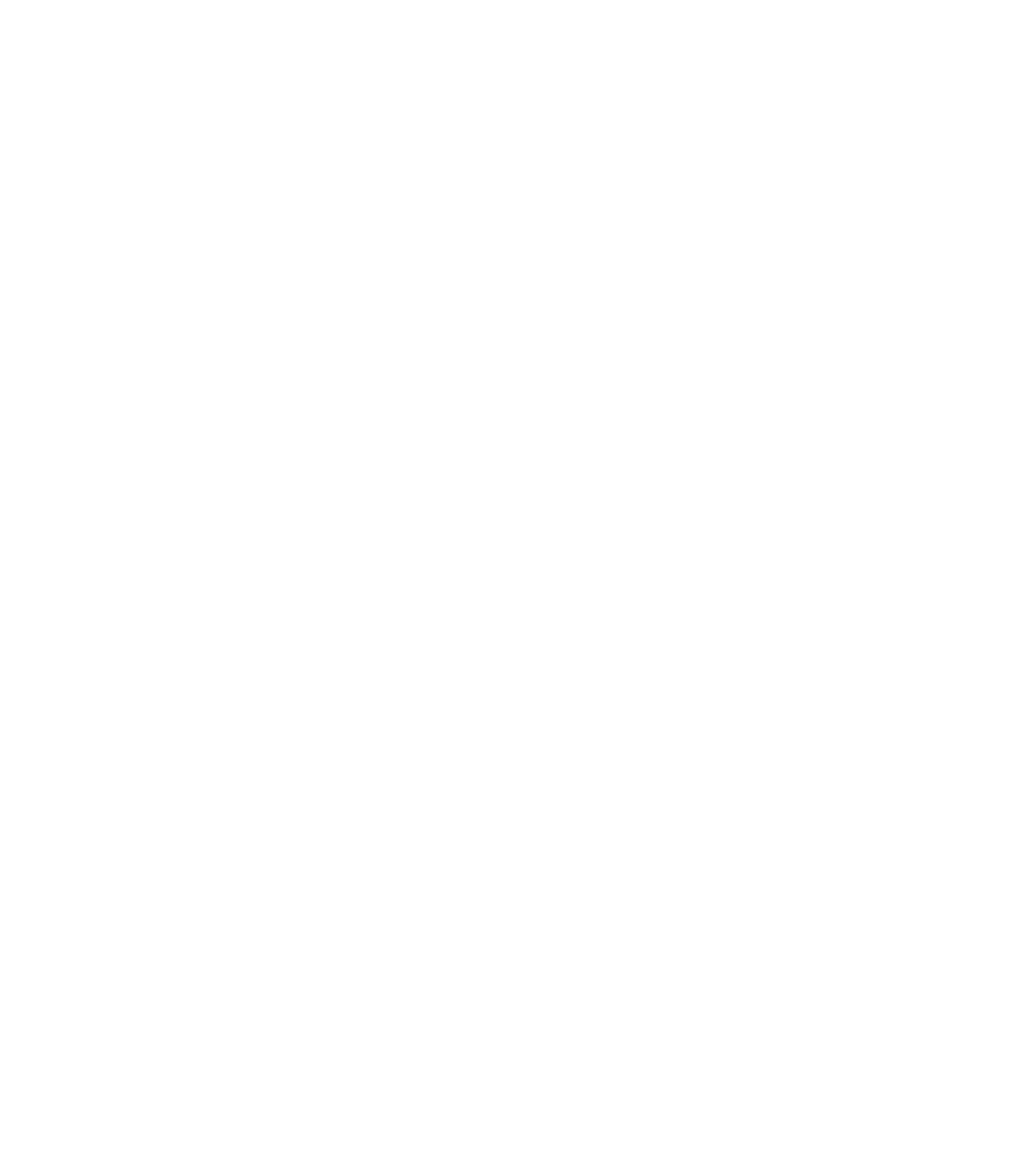
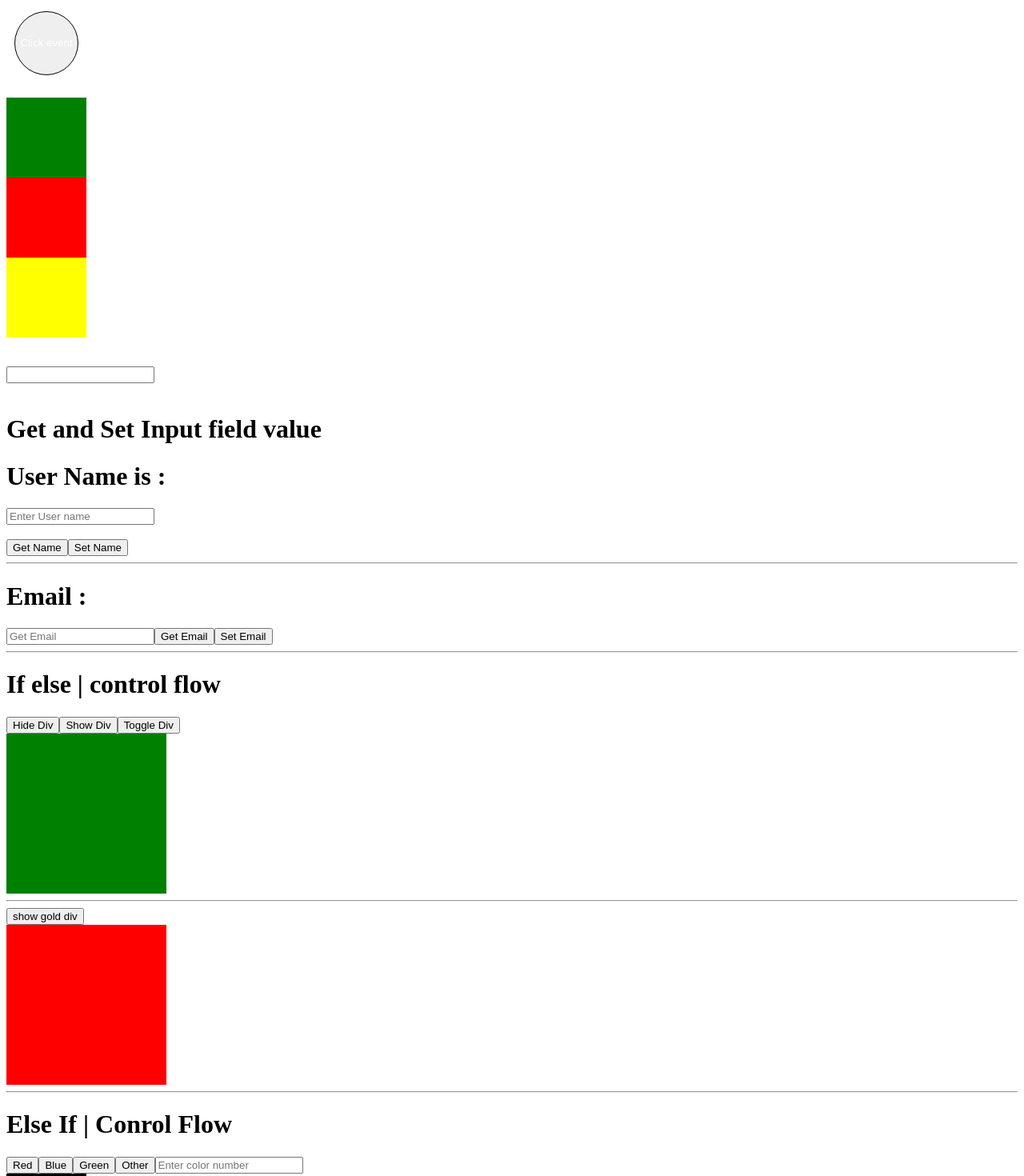
Before and after one commit to ali-bin-noor/angular-21-tut, an Angular app: page / in a window 1280 px wide. Shown: the part 340-1810 px from the top of the page at 80% size. Before the commit the page ends 800 px from the top, so only its background shows below. Built offline with nearby package versions, Linux system fonts and the light colour scheme.

Commit message:
if-else, else if learning

```diff
--- a/src/app/app.html
+++ b/src/app/app.html
@@ -30,3 +30,116 @@
         <button (click) = "handleCounter('plus')" class="btn bg-green">Increment</button>
     </div>
 </div>
+
+<h1>Event in Angular</h1>
+<button class = "btn" name= "login" (click)="handleEvent($event)">Click event</button>
+
+<br>
+<br>
+
+<div
+(click)="handleEvent($event)"
+style="background-color: green; width: 100px; height: 100px;">
+
+
+</div>
+
+<div
+(mouseenter)="handleEvent($event)" (mouseleave)="handleEvent($event)"
+style="background-color: red; width: 100px; height: 100px;">
+
+</div>
+
+<div
+(mouseleave)="handleEvent($event)"
+style="background-color: yellow; width: 100px; height: 100px;">
+
+</div>
+
+<br>
+<br>
+
+<input
+(focus)="handleEvent($event)"
+(blur)="handleEvent($event)"
+(input)="handleEvent($event)"
+type="text" name="user">
+
+<br>
+<br>
+
+<!--Get and Set input-->
+<h1>Get and Set Input field value</h1>
+<h1>User Name is : {{displaynaam}} </h1>
+<input type="text" value="{{naam}}"  (input)="getNaam($event)"  placeholder="Enter User name">
+<br>
+<br>
+<button (click)="showNaam()">Get Name</button>
+<button (click)="setNaam()">Set Name</button>
+<hr>
+
+<!--template reference variable-->
+<h1>Email : {{email2}}</h1>
+<input type="text" placeholder="Get Email" #emailField>
+<button (click)="getEmail(emailField.value)">Get Email</button>
+<button (click)="setEmail()">Set Email</button>
+
+<hr>
+
+<!--learning if else -->
+<h1>If else | control flow</h1>
+
+<!-- @if(x==10){
+    <div style="width: 200px;height: 200px; background-color: red ;">
+
+    </div>
+}
+<br> -->
+
+<button (click)="hideDiv()">Hide Div</button>
+<button (click)="showDiv()">Show Div</button>
+<button (click)="toggleDiv()">Toggle Div</button>
+@if(display){
+    <div style="width: 200px;height: 200px; background-color: green ;">
+
+    </div>
+}
+
+<hr>
+
+<button (click)="toggleTwoDiv()">{{toggle2Div?'show red div':'show gold div'}}</button>
+
+@if(toggle2Div){
+    <div style="background-color: gold; width: 200px; height: 200px;">
+
+    </div>
+}
+@else{
+    <div style="background-color: red; width: 200px; height: 200px;">
+
+    </div>
+}
+<hr>
+<!--learning else if-->
+<h1>Else If | Conrol Flow</h1>
+
+<button (click)="handleColor(1)">Red</button>
+<button (click)="handleColor(2)">Blue</button>
+<button (click)="handleColor(3)">Green</button>
+<button (click)="handleColor(10)">Other</button>
+
+<input (input)="handleInput($event)" type="text" placeholder="Enter color number">
+@if(color == 1){
+    <div style="background-color: red; width: 100px; height: 100px;"></div>
+}
+@else if(color == 2){
+    <div style="background-color: blue; width: 100px; height: 100px;"></div>
+}
+@else if(color == 3){
+    <div style="background-color: green; width: 100px; height: 100px;"></div>
+}
+@else{
+    <div style="background-color: black; width: 100px; height: 100px;"></div>
+}
+
+<!--learning switch case-->
--- a/src/app/app.ts
+++ b/src/app/app.ts
@@ -3,6 +3,7 @@ import { RouterOutlet } from '@angular/router';
 import { Login } from './login/login';
 import { SignUp } from './sign-up/sign-up';
 import { ProfileComponent } from './profile/profile';
+import { AnyCatcher } from 'rxjs/internal/AnyCatcher';
 
 @Component({
   imports: [RouterOutlet, Login, SignUp, ProfileComponent],
@@ -73,4 +74,72 @@ export class App {
     }
   }
 
+  handleEvent(event:Event){//MouseEvent ki jagah any laga sakte ho
+    console.log("function called",event.type)
+    //console.log("function called",event.target.name)
+    //console.log("function called",(event.target as Element).className)
+    console.log("value",(event.target as HTMLInputElement).value)
+  }
+
+
+
+
+  naam =""
+  displaynaam = ""
+  getNaam(event:Event){
+    const value = (event.target as HTMLInputElement).value
+    console.log(value)
+    this.naam= value
+  }
+
+  showNaam(){
+    this.displaynaam=this.naam
+  }
+
+  setNaam(){
+    this.naam="Sam"
+  }
+
+
+  email2=""
+  getEmail(value:string){
+    console.log(value)
+    this.email2=value
+  }
+  setEmail(){
+    this.email2 = "test@test.com"
+  }
+
+  //learning if-else | control flow
+  display = true;
+  x=10
+  toggle2Div= false
+
+  hideDiv(){
+    this.display=false
+  }
+
+  showDiv(){
+    this.display=true
+  }
+  toggleDiv(){
+    this.display = !this.display
+  }
+
+  toggleTwoDiv(){
+    this.toggle2Div =!this.toggle2Div
+  }
+
+  // learning else if
+  color = 100
+
+  handleColor(val:number){
+    this.color=val
+  }
+
+  handleInput(event:Event){
+      this.color=parseInt((event.target as HTMLInputElement).value)
+  }
+
+
 }
```
